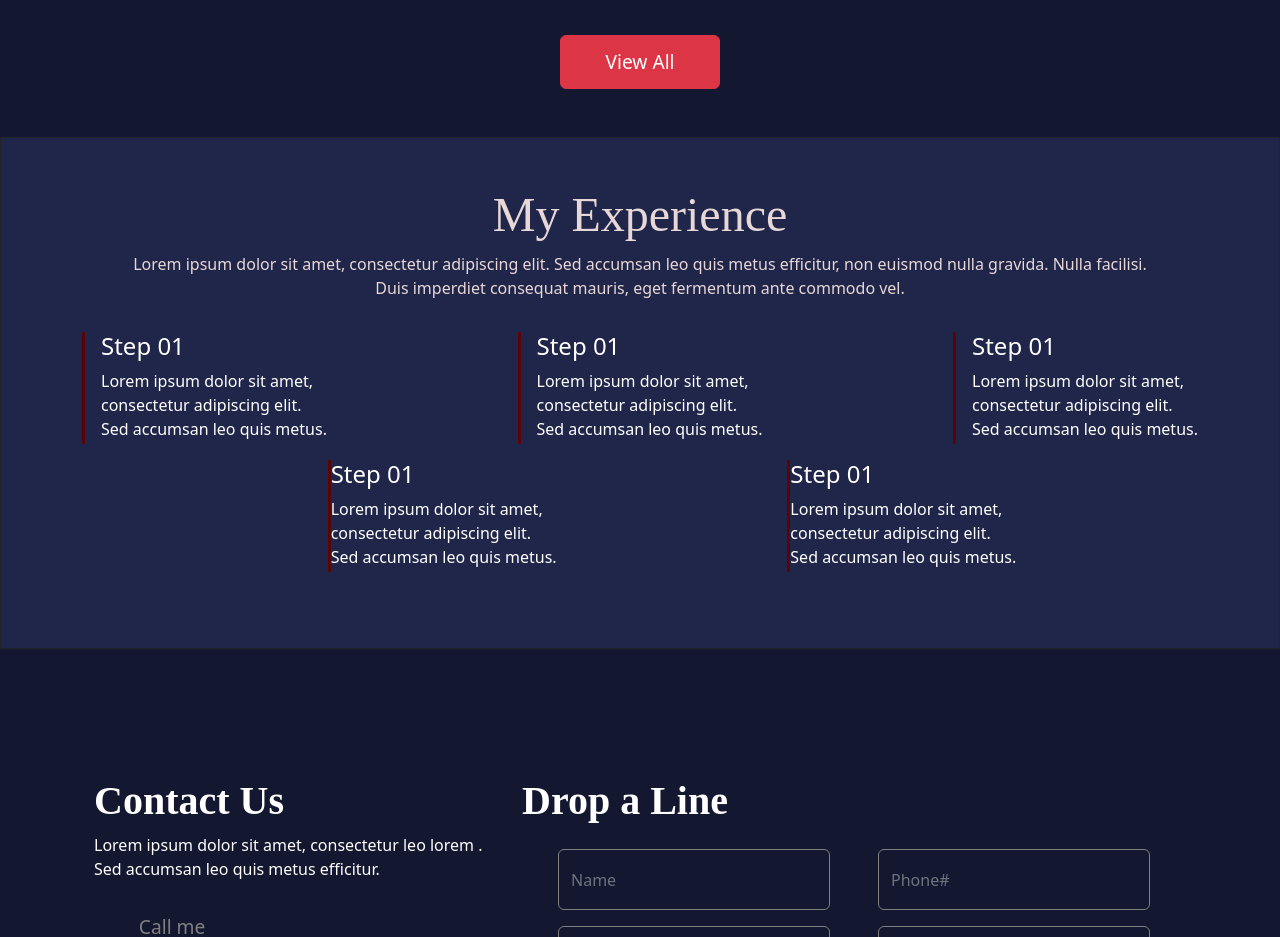
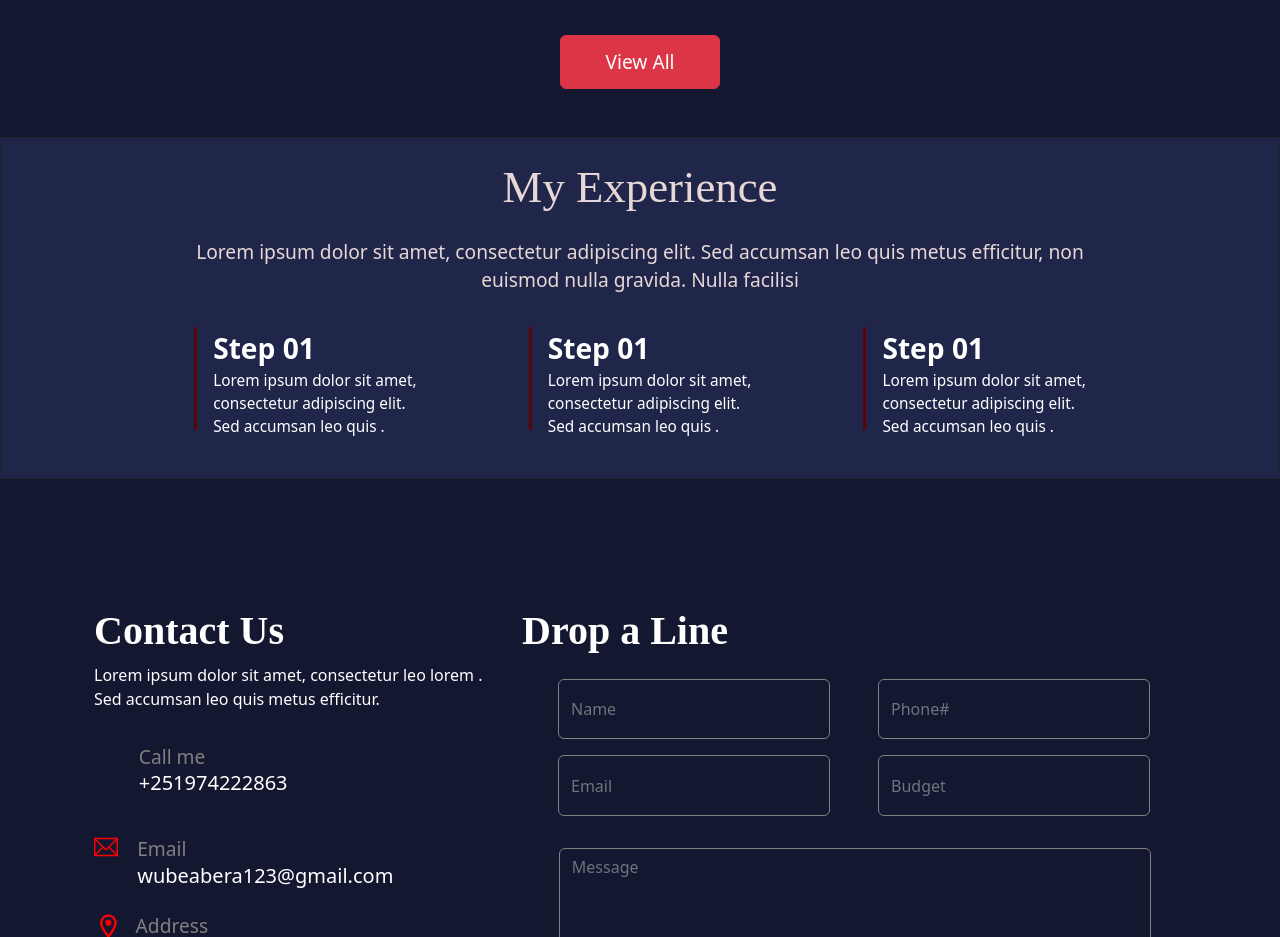
Before and after one commit to wubeabera123/my_portfolio, a React (Create React App) app: page / in a window 1280 px wide. Shown: the part 1900-2837 px from the top of the page. Built offline with nearby package versions, Linux system fonts and the light colour scheme; some icons are missing.

Commit message:
experience step alignment

```diff
--- a/src/Experience.js
+++ b/src/Experience.js
@@ -4,39 +4,28 @@ function Experience(){
     return(
           <div id="exp">
             <div style={{textAlign: "center", color: "#e8d7d7",marginTop: "-12rem"}}>
-              <h3 style={{fontFamily: "serif",fontSize: "3rem"}}>My Experience</h3>
-              <p>Lorem ipsum dolor sit amet, consectetur adipiscing elit. Sed accumsan leo quis metus efficitur, non euismod nulla gravida. Nulla facilisi.<br/> Duis imperdiet consequat mauris, eget fermentum ante commodo vel.</p>
+              <p style={{fontFamily: "serif",fontSize: "3.5vw"}}>My Experience</p>
+              <p style={{fontSize: "1.5vw"}}>Lorem ipsum dolor sit amet, consectetur adipiscing elit. Sed accumsan leo quis metus efficitur, non <br/>euismod nulla gravida. Nulla facilisi</p>
             </div>
-            <div className="container py-3 d-flex justify-content-between" style={{color: "white"}}>
-             <div style={{borderLeft: "0.2rem solid rgb(90,5,5)",height: "7rem"}}>
+            <div className="container py-3 d-flex justify-content-evenly" style={{color: "white"}}>
+             <div style={{borderLeft: "0.2rem solid rgb(90,5,5)",height: "8vw"}}>
               <div style={{marginLeft: "1rem"}}>
-                <h4>Step 01</h4>
-                <p>Lorem ipsum dolor sit amet,<br/> consectetur adipiscing elit. <br/>Sed accumsan leo quis metus.</p>
+                <p style={{fontSize: "2.2vw", fontWeight: "bold"}}>Step 01</p>
+                <p style={{fontSize: "1.2vw",marginTop: "-1rem"}}>Lorem ipsum dolor sit amet,<br/> consectetur adipiscing elit. <br/>Sed accumsan leo quis .</p>
               </div>
              </div>
-             <div style={{borderLeft: "0.2rem solid rgb(90,5,5)",height: "7rem"}}>
+             <div style={{borderLeft: "0.2rem solid rgb(90,5,5)",height: "8vw"}}>
               <div style={{marginLeft: "1rem"}}>
-                <h4>Step 01</h4>
-                <p>Lorem ipsum dolor sit amet,<br/> consectetur adipiscing elit. <br/>Sed accumsan leo quis metus.</p>
+                <p style={{fontSize: "2.2vw", fontWeight: "bold"}}>Step 01</p>
+                <p style={{fontSize: "1.2vw",marginTop: "-1rem"}}>Lorem ipsum dolor sit amet,<br/> consectetur adipiscing elit. <br/>Sed accumsan leo quis .</p>
               </div>
              </div>
-             <div style={{borderLeft: "0.2rem solid rgb(90,5,5)",height: "7rem"}}>
+             <div style={{borderLeft: "0.2rem solid rgb(90,5,5)",height: "8vw"}}>
               <div style={{marginLeft: "1rem"}}>
-                <h4>Step 01</h4>
-                <p>Lorem ipsum dolor sit amet,<br/> consectetur adipiscing elit. <br/>Sed accumsan leo quis metus.</p>
+                <p style={{fontSize: "2.2vw", fontWeight: "bold"}}>Step 01</p>
+                <p style={{fontSize: "1.2vw",marginTop: "-1rem"}}>Lorem ipsum dolor sit amet,<br/> consectetur adipiscing elit. <br/>Sed accumsan leo quis .</p>
               </div>
              </div>
-            </div>
-
-            <div className="d-flex justify-content-evenly" style={{color: "white"}}>
-              <div className="d-inline-block" style={{marginRight: "14rem",marginLeft: "20rem",borderLeft: "0.2rem solid rgb(90,5,5)",height: "7rem"}}>
-                <h4>Step 01</h4>
-                <p>Lorem ipsum dolor sit amet,<br/> consectetur adipiscing elit. <br/>Sed accumsan leo quis metus.</p>
-              </div>
-              <div className="d-inline-block" style={{marginRight: "16rem",borderLeft: "0.2rem solid rgb(90,5,5)",height: "7rem"}}>
-                <h4>Step 01</h4>
-                <p>Lorem ipsum dolor sit amet,<br/> consectetur adipiscing elit. <br/>Sed accumsan leo quis metus.</p>
-              </div>
             </div>
           </div>
     )
--- a/src/index.css
+++ b/src/index.css
@@ -66,10 +66,11 @@ nav ul{
 }
 #exp{
   border: 1px solid;
-  padding-top: 15rem;
+  padding-top: 13rem;
+  padding-bottom: 2rem;
   background-color:#202649;
   width: 100%;
-  height: 32rem;
+  height: auto;
 }
 #foot{
   border: 1px solid;
```
